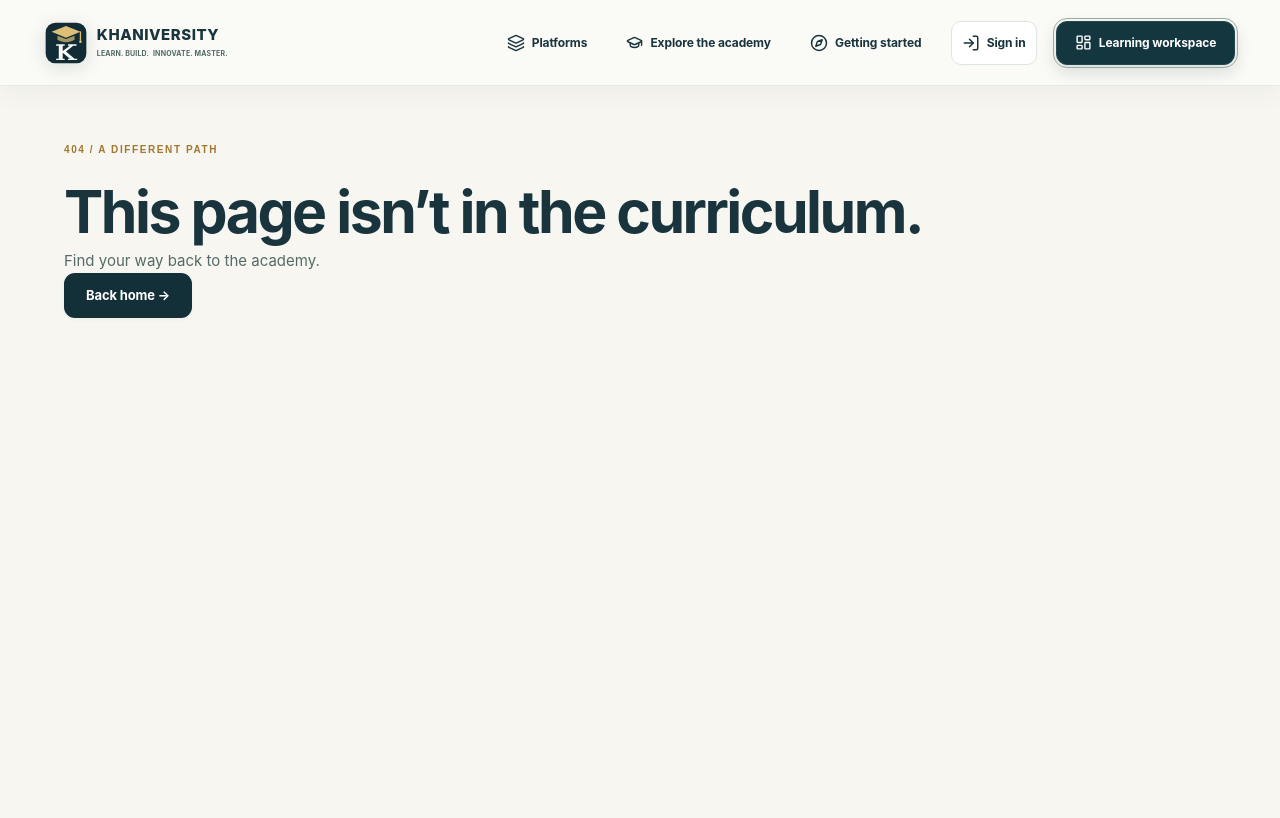
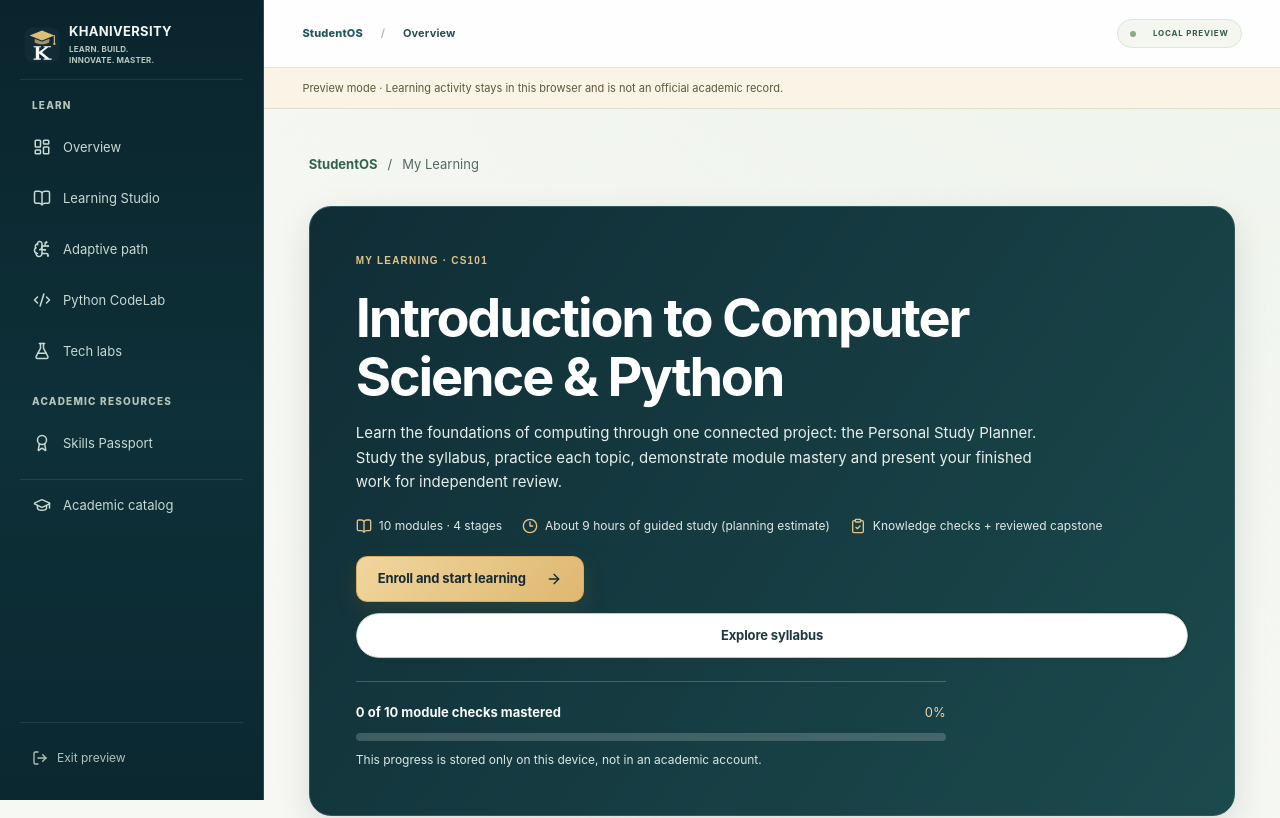
Before and after one commit to KuduKhan/khaniversity-platform, a Next.js app: page /preview/learn/cs101 in a window 1280 px wide. Before the commit this address had no page. Shown: the top 818 px of the page. Built offline with nearby package versions, Linux system fonts and the light colour scheme.

Commit message:
feat(campus): integrate CS101 syllabus into preview workspace

```diff
--- /dev/null
+++ b/src/app/preview/learn/cs101/page.tsx
@@ -0,0 +1,10 @@
+import { StudentShell } from "@/components/student-shell";
+import { CourseOverview } from "@/components/course-overview";
+
+export default function PreviewLearning() {
+  return (
+    <StudentShell preview active="syllabus">
+      <CourseOverview preview />
+    </StudentShell>
+  );
+}
```
